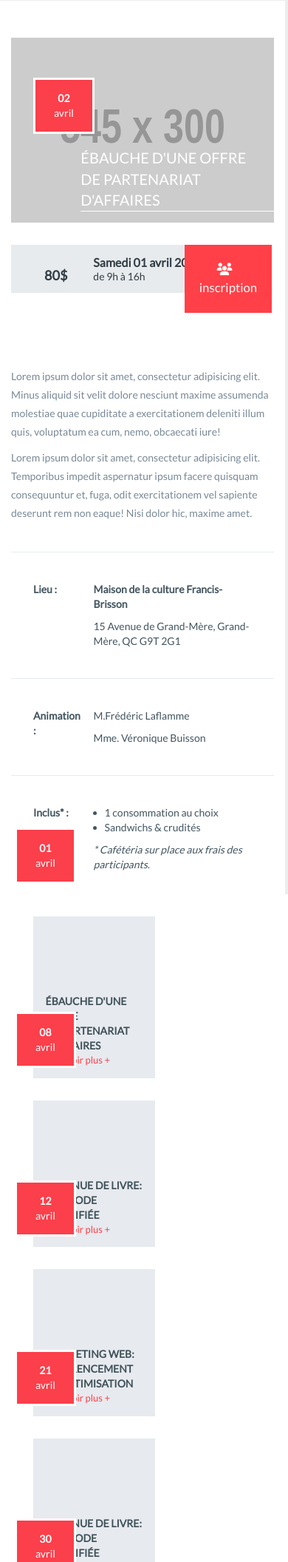
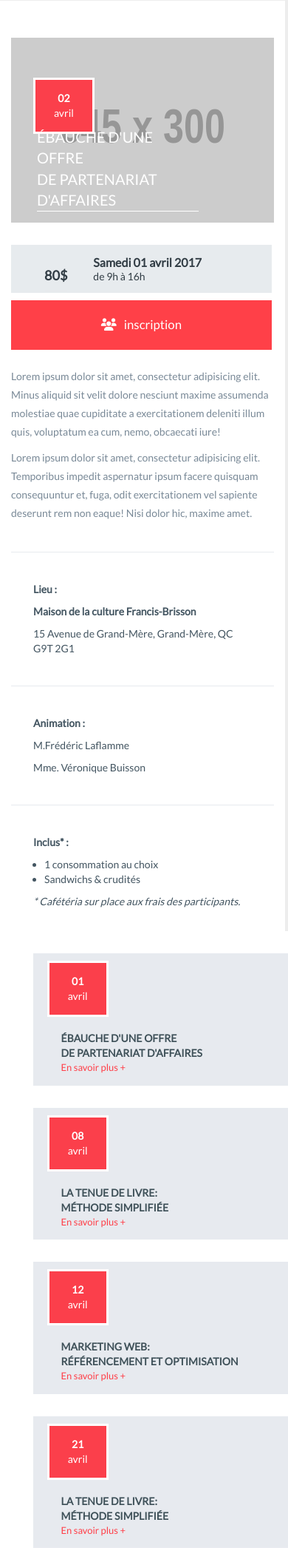
Before and after one commit to dbussiere/Projet-Production-2, a PHP site: page /formation.php in a window 390 px wide. Shown: the part 429-2541 px from the top of the page at 74% size. Run offline with PHP 8.4, Linux system fonts and the light colour scheme; grey boxes labelled with a size stand in for pictures from a placeholder-image service; some libraries are stand-ins or nearby versions.

Commit message:
Responsive Formation : Done

```diff
--- a/css/style.css
+++ b/css/style.css
@@ -139,6 +139,7 @@ a.seeallblogue{margin-left:15px;}
     .seeallevea{font-size:12px;}
     #formation p{max-width: 220px;}
     #formation .dte{position:absolute;top:-180px;}
+    .txtimg{font-size:16px!important;}
 }
 
 @media screen and (max-width: 299px){
--- a/evenement.php
+++ b/evenement.php
@@ -36,7 +36,7 @@
 				<div class="col-xs-6 col-sm-6 col-md-6 col-lg-6 event" id="event">
 						<div class="eveimage">
 						<img src="https://dummyimage.com/545x300/000/" alt="#">
-						<div class="col-xs-12 col-sm-12 col-md-12 col-lg-12 ineve">
+						<div class="col-xs-12 col-sm-12 col-md-12 col-lg-12 ineve inevequery">
 							<div class="col-xs-2 col-sm-2 col-md-2 col-lg-2">
 								<p class="dte dteimage"><span class="nbre">02</span>avril</p>
 							</div>
--- a/formation.php
+++ b/formation.php
@@ -36,19 +36,19 @@
 				<div class="col-xs-6 col-sm-6 col-md-6 col-lg-6 event" id="event">
 						<div class="eveimage">
 						<img src="https://dummyimage.com/545x300/000/" alt="#">
-						<div class="col-xs-12 col-sm-12 col-md-12 col-lg-12 ineve">
+						<div class="col-xs-12 col-sm-12 col-md-12 col-lg-12 ineve inevequery">
 							<div class="col-xs-2 col-sm-2 col-md-2 col-lg-2">
 								<p class="dte dteimage"><span class="nbre">02</span>avril</p>
 							</div>
-							<div class="col-xs-10 col-sm-10 col-md-10 col-lg-10 txtimg ligne">
+							<div class="col-xs-12 col-sm-10 col-md-10 col-lg-10 txtimg ligne">
 								<p>ÉBAUCHE D'UNE OFFRE<br>DE PARTENARIAT D'AFFAIRES</p>
 							</div>
 						</div>
 						</div>
 					<div class="col-xs-12 col-sm-12 col-md-12 col-lg-12 evenopnom nopnom">
-						<div class="col-xs-7 col-sm-7 col-md-7 col-lg-7 sousimageeve">
+						<div class="col-xs-12 col-sm-12 col-md-12 col-lg-7 sousimageeve">
 							<p><span class="prix gras">80$</span></p><p class="evetxtprix"><span class="gras">Samedi 01 avril 2017</span><br>de 9h à 16h</p>
-							<a href="#"><div class="col-xs-4 col-sm-4 col-md-4 col-lg-4 fondrose">
+							<a href="#"><div class="col-xs-4 col-sm-4 col-md-12 col-lg-4 fondrose" id="inscripeve">
 								<p><i class="fa fa-users" aria-hidden="true"></i>inscription</p>
 							</div></a>
 						</div>
@@ -56,28 +56,28 @@
 						<p>Lorem ipsum dolor sit amet, consectetur adipisicing elit. Temporibus impedit aspernatur ipsum facere quisquam consequuntur et, fuga, odit exercitationem vel sapiente deserunt rem non eaque! Nisi dolor hic, maxime amet.</p>
 					</div>
 					<div class="col-xs-12 col-sm-12 col-md-12 col-lg-12 lieu listeeve">
-						<div class="col-xs-3 col-sm-3 col-md-3 col-lg-3">
+						<div class="col-xs-12 col-sm-3 col-md-3 col-lg-3">
 							<p class="titreeve">Lieu :</p>
 						</div>
-						<div class="col-xs-9 col-sm-9 col-md-9 col-lg-9">
+						<div class="col-xs-12 col-sm-9 col-md-9 col-lg-9">
 							<p class="tresgras">Maison de la culture Francis-Brisson</p>
 							<p>15 Avenue de Grand-Mère, Grand-Mère, QC G9T 2G1</p>
 						</div>
 					</div>
 					<div class="col-xs-12 col-sm-12 col-md-12 col-lg-12 animation listeeve">
-						<div class="col-xs-3 col-sm-3 col-md-3 col-lg-3">
+						<div class="col-xs-12 col-sm-3 col-md-3 col-lg-3">
 							<p class="titreeve">Animation :</p>
 						</div>
-						<div class="col-xs-9 col-sm-9 col-md-9 col-lg-9">
+						<div class="col-xs-12 col-sm-9 col-md-9 col-lg-9">
 							<p>M.Frédéric Laflamme</p>
 							<p>Mme. Véronique Buisson</p>
 						</div>
 					</div>
 					<div class="col-xs-12 col-sm-12 col-md-12 col-lg-12 inclu listeeve">
-						<div class="col-xs-3 col-sm-3 col-md-3 col-lg-3">
+						<div class="col-xs-12 col-sm-3 col-md-3 col-lg-3">
 							<p class="titreeve">Inclus* :</p>
 						</div>
-						<div class="col-xs-9 col-sm-9 col-md-9 col-lg-9">
+						<div class="col-xs-12 col-sm-9 col-md-9 col-lg-9">
 							<ul>
 								<li>1 consommation au choix</li>
 								<li>Sandwichs & crudités</li>
@@ -87,40 +87,40 @@
 					</div>
 
 				</div>
-				<div class="col-xs-6 col-sm-6 col-md-6 col-lg-6">
+				<div class="col-xs-12 col-sm-12 col-md-6 col-lg-6 listedeeve nopnom">
 
 					<div class="calendrier">Plugin Calendrier</div>
 
 					<div class="evelist">
-						<p class="dte"><span class="nbre">01</span>avril</p>
+						<p class="dte dteeve"><span class="nbre">01</span>avril</p>
 						<a href="#" id="form1"><p class="evelistdet">ÉBAUCHE D'UNE OFFRE<br>DE PARTENARIAT D'AFFAIRES</p>
 						<p class="red">En savoir plus +</p>
 						</a>
 					</div>
 
 					<div class="evelist">
-						<p class="dte"><span class="nbre">08</span>avril</p>
+						<p class="dte dteeve"><span class="nbre">08</span>avril</p>
 						<a href="#" id="form2"><p class="evelistdet">LA TENUE DE LIVRE:<br>MÉTHODE SIMPLIFIÉE</p>
 						<p class="red">En savoir plus +</p>
 						</a>
 					</div>
 
 					<div class="evelist">
-						<p class="dte"><span class="nbre">12</span>avril</p>
+						<p class="dte dteeve"><span class="nbre">12</span>avril</p>
 						<a href="#" id="form3"><p class="evelistdet">MARKETING WEB:<br>RÉFÉRENCEMENT ET OPTIMISATION</p>
 						<p class="red">En savoir plus +</p>
 						</a>
 					</div>
 
 					<div class="evelist">
-						<p class="dte"><span class="nbre">21</span>avril</p>
+						<p class="dte dteeve"><span class="nbre">21</span>avril</p>
 						<a href="#" id="form4"><p class="evelistdet">LA TENUE DE LIVRE:<br>MÉTHODE SIMPLIFIÉE</p>
 						<p class="red">En savoir plus +</p>
 						</a>
 					</div>
 
 					<div class="evelist">
-						<p class="dte"><span class="nbre">30</span>avril</p>
+						<p class="dte dteeve"><span class="nbre">30</span>avril</p>
 						<a href="#" id="form5"><p class="evelistdet">MARKETING WEB:<br>RÉFÉRENCEMENT ET OPTIMISATION</p>
 						<p class="red">En savoir plus +</p>
 						</a>
```
Also changed, not shown: eve.html (+44 -44 lines).
